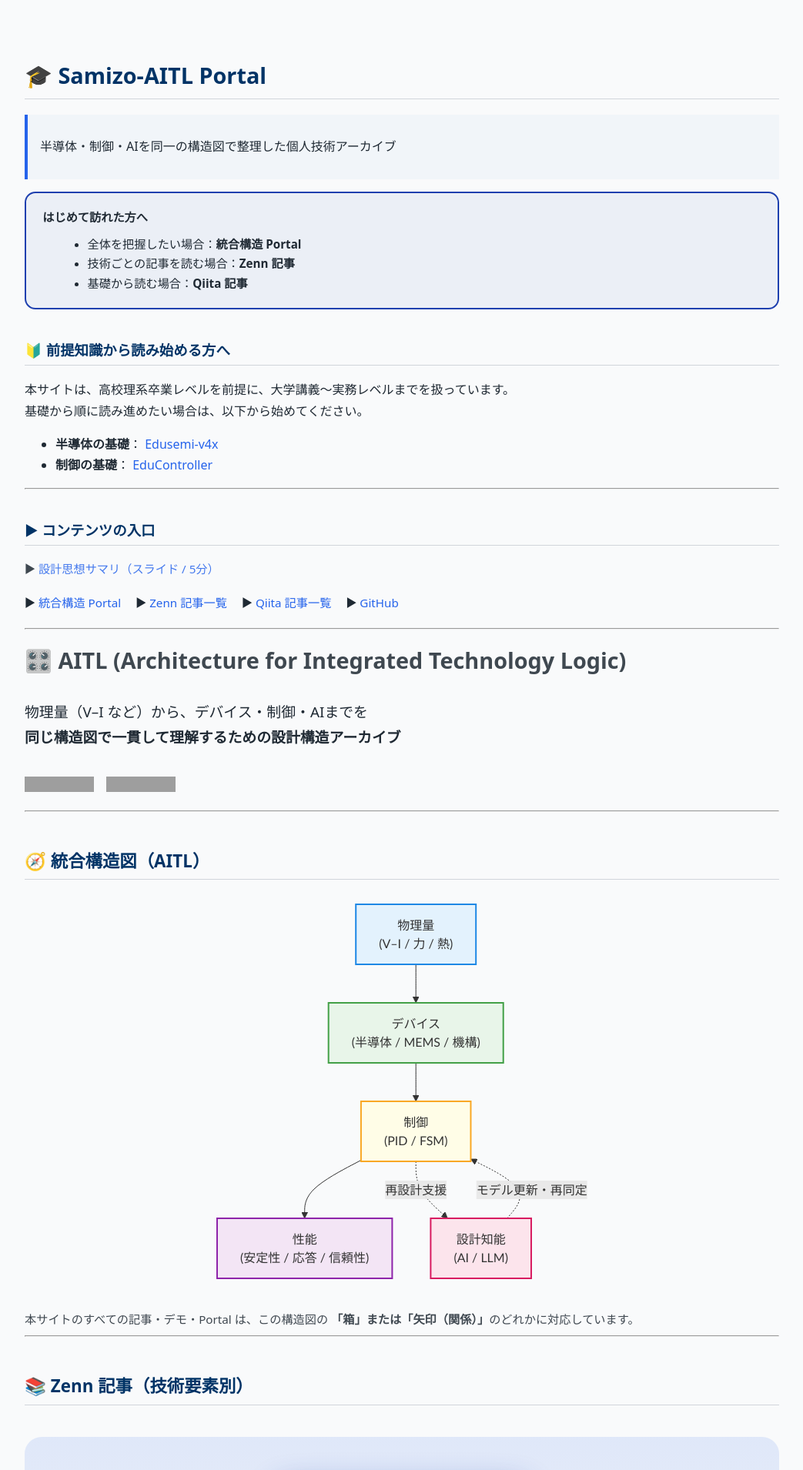
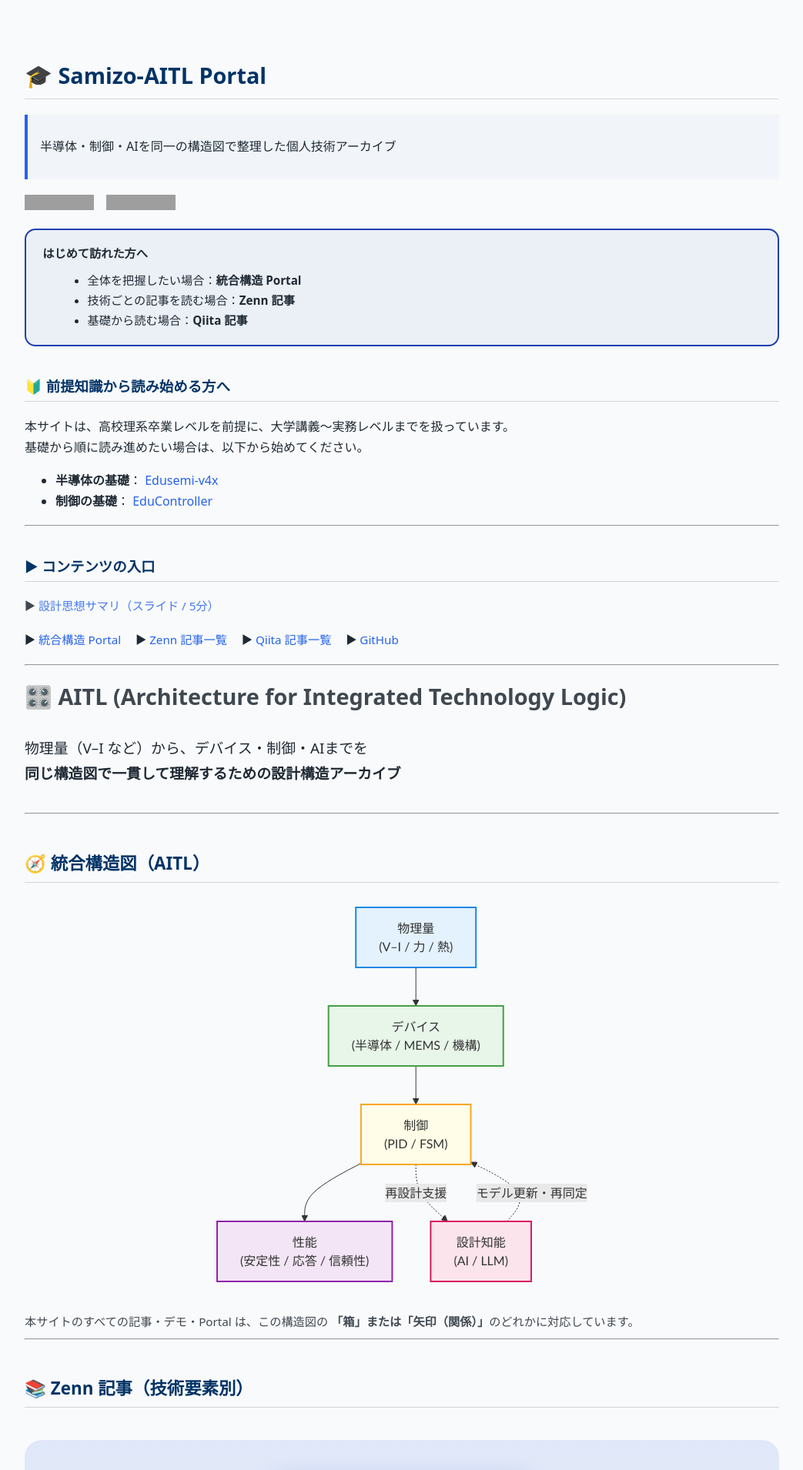
Before and after one commit to Samizo-AITL/Samizo-AITL.github.io, a Jekyll site: the page built from index.md, in a window 1280 px wide. Shown: the top 1910 px of the page at 77% size, without its empty margins (118-1161 px from the left). Built offline with Jekyll 4.4.1, drawn with Linux system fonts in a browser that asks for light colours; grey boxes are pictures that could not be loaded.

Commit message:
Update index.md

```diff
--- a/index.md
+++ b/index.md
@@ -6,6 +6,15 @@ description: 半導体、制御（PID・FSM）、AI設計を物理量（V–I）
 
 # 🎓 Samizo-AITL Portal
 > 半導体・制御・AIを同一の構造図で整理した個人技術アーカイブ
+
+<div style="margin:1.2em 0 1.0em 0;">
+  <a href="https://samizo-aitl.github.io/en/" style="margin-right:12px;">
+    <img src="https://img.shields.io/badge/English-Version-blue?logo=github" />
+  </a>
+  <a href="https://github.com/Samizo-AITL">
+    <img src="https://img.shields.io/badge/GitHub-Samizo--AITL-black?logo=github" />
+  </a>
+</div>
 
 <div style="margin:1.0em 0 1.2em 0; padding:1.2em 1.4em;
             border:2px solid #1e40af; border-radius:14px;
@@ -52,15 +61,6 @@ description: 半導体、制御（PID・FSM）、AI設計を物理量（V–I）
 <div style="margin:1.4em 0 1.8em 0; font-size:1.18em; line-height:1.75;">
 物理量（V–I など）から、デバイス・制御・AIまでを<br>
 <strong>同じ構造図で一貫して理解するための設計構造アーカイブ</strong>
-</div>
-
-<div style="margin:1.2em 0 1.0em 0;">
-  <a href="https://samizo-aitl.github.io/en/" style="margin-right:12px;">
-    <img src="https://img.shields.io/badge/English-Version-blue?logo=github" />
-  </a>
-  <a href="https://github.com/Samizo-AITL">
-    <img src="https://img.shields.io/badge/GitHub-Samizo--AITL-black?logo=github" />
-  </a>
 </div>
 
 ---
```
